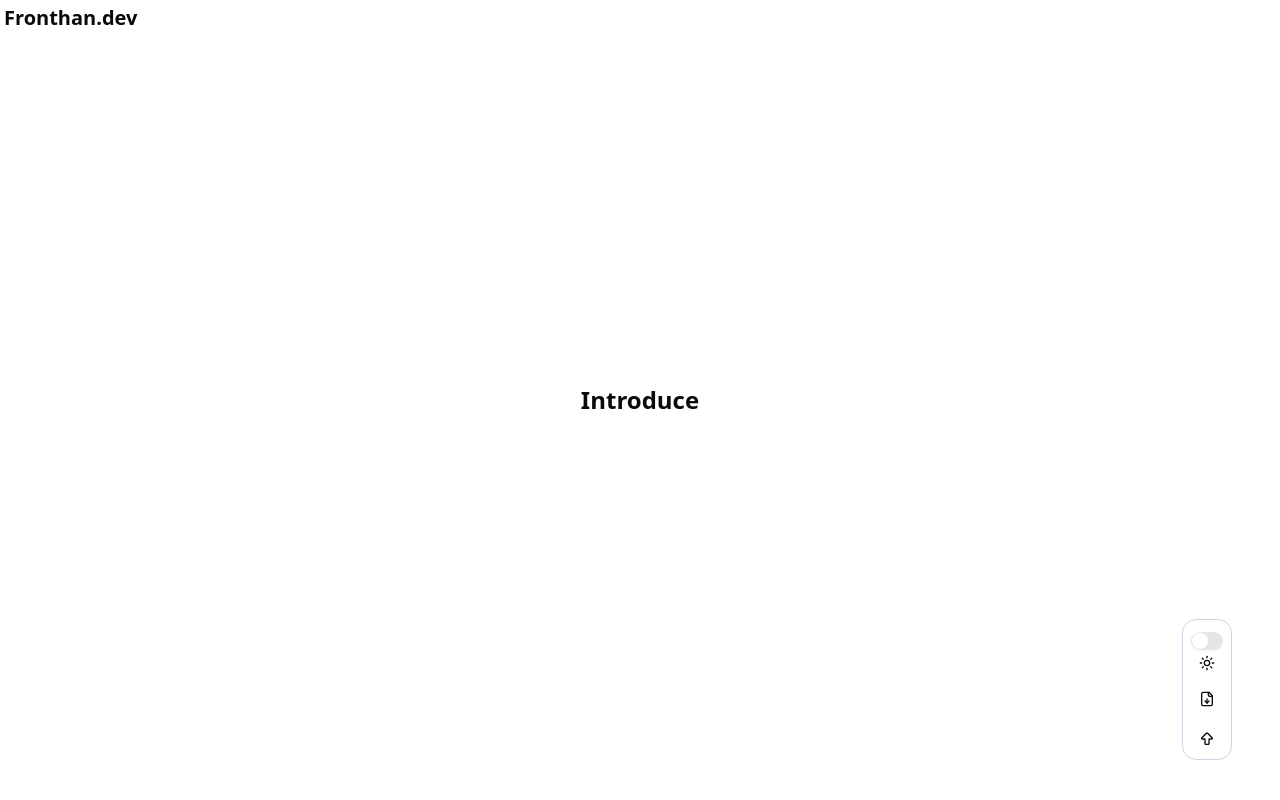
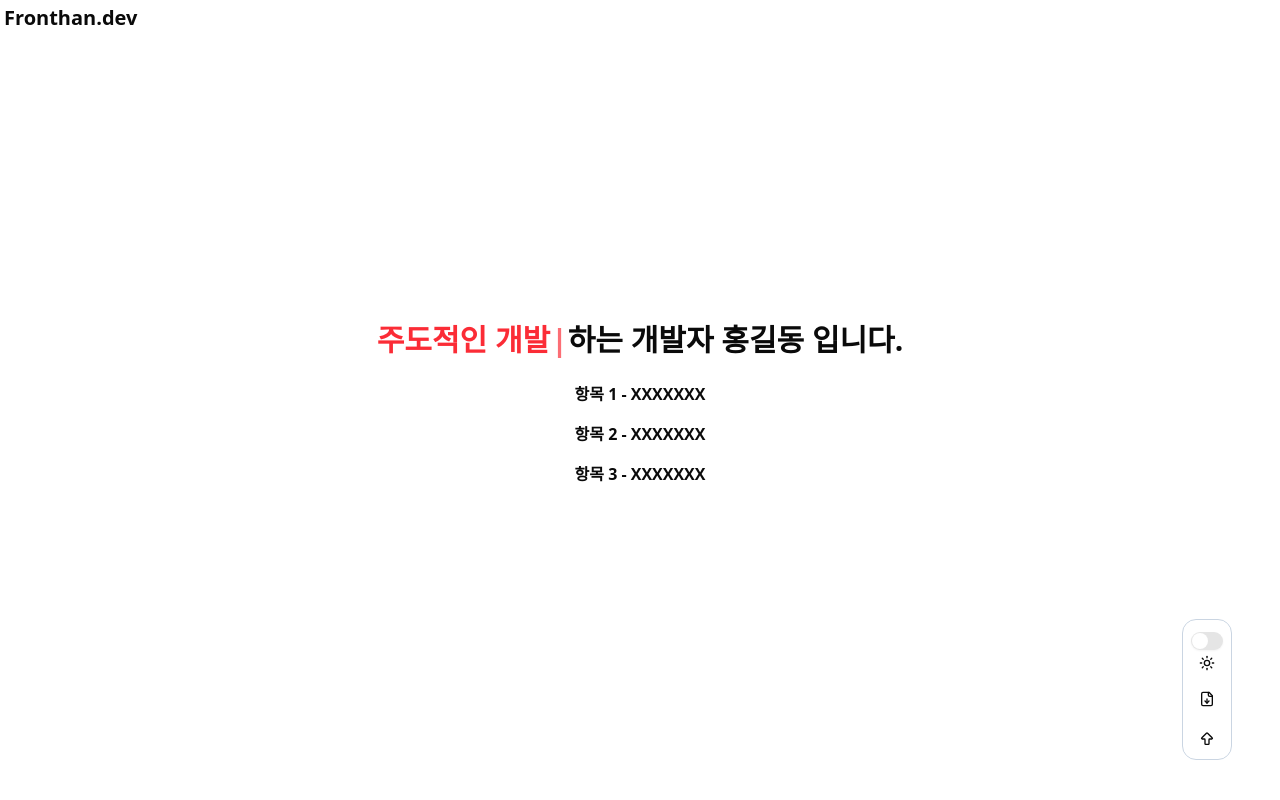
Before and after one commit to sangil94s/Portfoilos, a Next.js app: page / in a window 1280 px wide. Shown: the top 800 px of the page. Built offline with nearby package versions, Linux system fonts and the light colour scheme.

Commit message:
ADD : 자기 소개 부분에 타이핑 애니메이션 추가

```diff
--- a/app/page.tsx
+++ b/app/page.tsx
@@ -9,7 +9,6 @@ export default function Home() {
     <>
       <section className="max-w-screen-xl mx-auto px-6">
         <div className="min-h-screen flex flex-col justify-center">
-          <h1 className="text-center text-2xl font-bold py-4">Introduce</h1>
           <Introduce />
         </div>
         <div className="min-h-screen flex flex-col justify-center">
--- a/components/Introduce/Introduce.tsx
+++ b/components/Introduce/Introduce.tsx
@@ -1,5 +1,27 @@
 // 자기소개 파트
+'use client';
+import Typewriter from 'typewriter-effect';
 
 export default function Introduce() {
-  return <></>;
+  return (
+    <section className="flex flex-col justify-center items-center">
+      <h1 className="text-3xl font-bold py-4">
+        <span className="inline-block text-red-500">
+          <Typewriter
+            options={{
+              strings: ['열정적인 개발', '유연한 개발', '주도적인 개발'],
+              autoStart: true,
+              loop: true,
+              delay: 80,
+              deleteSpeed: 40,
+            }}
+          />
+        </span>
+        하는 개발자 홍길동 입니다.
+      </h1>
+      <p className="font-bold py-2">항목 1 - XXXXXXX</p>
+      <p className="font-bold py-2">항목 2 - XXXXXXX</p>
+      <p className="font-bold py-2">항목 3 - XXXXXXX</p>
+    </section>
+  );
 }
--- a/components/Project/ProjectCard.tsx
+++ b/components/Project/ProjectCard.tsx
@@ -6,7 +6,7 @@ import { Card, CardContent, CardDescription, CardFooter, CardHeader, CardTitle }
 export default function ProjectCard() {
   return (
     <div className="grid grid-cols-1 m-2 gap-4 justify-items-center lg:grid-cols-4">
-      <Card className="cursor-pointer w-full hover:bg-gray-100 hover:shadow-md transition-all duration-200">
+      <Card className="cursor-pointer w-full max-w-sm hover:bg-gray-100 hover:shadow-md transition-all duration-200">
         <Image
           src={'/dae.webp'}
           alt="대상혁"
@@ -43,7 +43,7 @@ export default function ProjectCard() {
           </Badge>
         </CardFooter>
       </Card>
-      <Card className="cursor-pointer w-full hover:bg-gray-100 hover:shadow-md transition-all duration-200">
+      <Card className="cursor-pointer w-full max-w-sm hover:bg-gray-100 hover:shadow-md transition-all duration-200">
         <Image
           src={'/dae.webp'}
           alt="대상혁"
@@ -81,7 +81,7 @@ export default function ProjectCard() {
           </Badge>
         </CardFooter>
       </Card>
-      <Card className="cursor-pointer w-full hover:bg-gray-100 hover:shadow-md transition-all duration-200">
+      <Card className="cursor-pointer w-full max-w-sm hover:bg-gray-100 hover:shadow-md transition-all duration-200">
         <Image
           src={'/dae.webp'}
           alt="대상혁"
@@ -116,7 +116,7 @@ export default function ProjectCard() {
           </Badge>
         </CardFooter>
       </Card>
-      <Card className="cursor-pointer w-full hover:bg-gray-100 hover:shadow-md transition-all duration-200">
+      <Card className="cursor-pointer w-full max-w-sm hover:bg-gray-100 hover:shadow-md transition-all duration-200">
         <Image
           src={'/dae.webp'}
           alt="대상혁"
--- a/components/Skill/Back.tsx
+++ b/components/Skill/Back.tsx
@@ -8,7 +8,7 @@ export default function Back() {
       <div className="mx-2">
         <h1 className="text-center text-xl font-bold py-2">Backend</h1>
         <div className="grid grid-cols-1 gap-2 justify-items-center lg:grid-cols-4">
-          <section className="border border-slate-300 rounded-md m-2 w-full hover:bg-gray-100 hover:shadow-md transition-all duration-200">
+          <section className="border border-slate-300 rounded-md m-2 w-full max-w-sm hover:bg-gray-100 hover:shadow-md transition-all duration-200">
             <div className="flex flx-row m-2">
               <Image
                 src={'/dae.webp'}
--- a/components/Skill/Front.tsx
+++ b/components/Skill/Front.tsx
@@ -7,7 +7,7 @@ export default function Front() {
       <div>
         <h1 className="text-center text-xl font-bold py-2">Frontend</h1>
         <div className="grid grid-cols-1 gap-2 justify-items-center lg:grid-cols-4">
-          <section className="border border-slate-300 rounded-md w-full m-2 hover:bg-gray-100 hover:shadow-md transition-all duration-200">
+          <section className="border border-slate-300 rounded-md w-full max-w-sm m-2 hover:bg-gray-100 hover:shadow-md transition-all duration-200">
             <div className="flex flx-row m-2">
               <Image
                 src={'/dae.webp'}
@@ -25,7 +25,7 @@ export default function Front() {
             </ul>
           </section>
 
-          <section className="border border-slate-300 rounded-md w-full m-2 hover:bg-gray-100 hover:shadow-md transition-all duration-200">
+          <section className="border border-slate-300 rounded-md w-full max-w-sm m-2 hover:bg-gray-100 hover:shadow-md transition-all duration-200">
             <div className="flex flx-row m-2">
               <Image
                 src={'/dae.webp'}
@@ -43,7 +43,7 @@ export default function Front() {
             </ul>
           </section>
 
-          <section className="border border-slate-300 rounded-md w-full m-2 hover:bg-gray-100 hover:shadow-md transition-all duration-200">
+          <section className="border border-slate-300 rounded-md w-full max-w-sm m-2 hover:bg-gray-100 hover:shadow-md transition-all duration-200">
             <div className="flex flx-row m-2">
               <Image
                 src={'/dae.webp'}
@@ -60,7 +60,7 @@ export default function Front() {
               <li>Socket 통신 구현</li>
             </ul>
           </section>
-          <section className="border border-slate-300 rounded-md w-full m-2 hover:bg-gray-100 hover:shadow-md transition-all duration-200">
+          <section className="border border-slate-300 rounded-md w-full max-w-sm m-2 hover:bg-gray-100 hover:shadow-md transition-all duration-200">
             <div className="flex flx-row m-2">
               <Image
                 src={'/dae.webp'}
@@ -77,7 +77,7 @@ export default function Front() {
               <li>Socket 통신 구현</li>
             </ul>
           </section>
-          <section className="border border-slate-300 rounded-md w-full m-2 hover:bg-gray-100 hover:shadow-md transition-all duration-200">
+          <section className="border border-slate-300 rounded-md w-full max-w-sm m-2 hover:bg-gray-100 hover:shadow-md transition-all duration-200">
             <div className="flex flx-row m-2">
               <Image
                 src={'/dae.webp'}
@@ -94,7 +94,7 @@ export default function Front() {
               <li>Socket 통신 구현</li>
             </ul>
           </section>
-          <section className="border border-slate-300 rounded-md w-full m-2 hover:bg-gray-100 hover:shadow-md transition-all duration-200">
+          <section className="border border-slate-300 rounded-md w-full max-w-sm m-2 hover:bg-gray-100 hover:shadow-md transition-all duration-200">
             <div className="flex flx-row m-2">
               <Image
                 src={'/dae.webp'}
@@ -111,7 +111,7 @@ export default function Front() {
               <li>Socket 통신 구현</li>
             </ul>
           </section>
-          <section className="border border-slate-300 rounded-md w-full m-2 hover:bg-gray-100 hover:shadow-md transition-all duration-200">
+          <section className="border border-slate-300 rounded-md w-full max-w-sm m-2 hover:bg-gray-100 hover:shadow-md transition-all duration-200">
             <div className="flex flx-row m-2">
               <Image
                 src={'/dae.webp'}
--- a/components/Skill/Tool.tsx
+++ b/components/Skill/Tool.tsx
@@ -7,7 +7,7 @@ export default function Tool() {
       <div>
         <h1 className="text-center text-xl font-bold py-2">Tool</h1>
         <div className="grid grid-cols-1 gap-2 justify-items-center lg:grid-cols-4">
-          <section className="border border-slate-300 rounded-md w-full m-2 hover:bg-gray-100 hover:shadow-md transition-all duration-200">
+          <section className="border border-slate-300 rounded-md w-full max-w-sm m-2 hover:bg-gray-100 hover:shadow-md transition-all duration-200">
             <div className="flex flx-row m-2">
               <Image
                 src={'/dae.webp'}
@@ -25,7 +25,7 @@ export default function Tool() {
             </ul>
           </section>
 
-          <section className="border border-slate-300 rounded-md w-full m-2 hover:bg-gray-100 hover:shadow-md transition-all duration-200">
+          <section className="border border-slate-300 rounded-md w-full max-w-sm m-2 hover:bg-gray-100 hover:shadow-md transition-all duration-200">
             <div className="flex flx-row m-2">
               <Image
                 src={'/dae.webp'}
@@ -43,7 +43,7 @@ export default function Tool() {
             </ul>
           </section>
 
-          <section className="border border-slate-300 rounded-md w-full m-2 hover:bg-gray-100 hover:shadow-md transition-all duration-200">
+          <section className="border border-slate-300 rounded-md w-full max-w-sm m-2 hover:bg-gray-100 hover:shadow-md transition-all duration-200">
             <div className="flex flx-row m-2">
               <Image
                 src={'/dae.webp'}
--- a/package.json
+++ b/package.json
@@ -19,7 +19,8 @@
     "next-themes": "^0.4.6",
     "react": "^19.0.0",
     "react-dom": "^19.0.0",
-    "tailwind-merge": "^3.3.1"
+    "tailwind-merge": "^3.3.1",
+    "typewriter-effect": "^2.22.0"
   },
   "devDependencies": {
     "@eslint/eslintrc": "^3",
```
Also changed, not shown: 1 other file (tests, documents, lock files or other folders).
